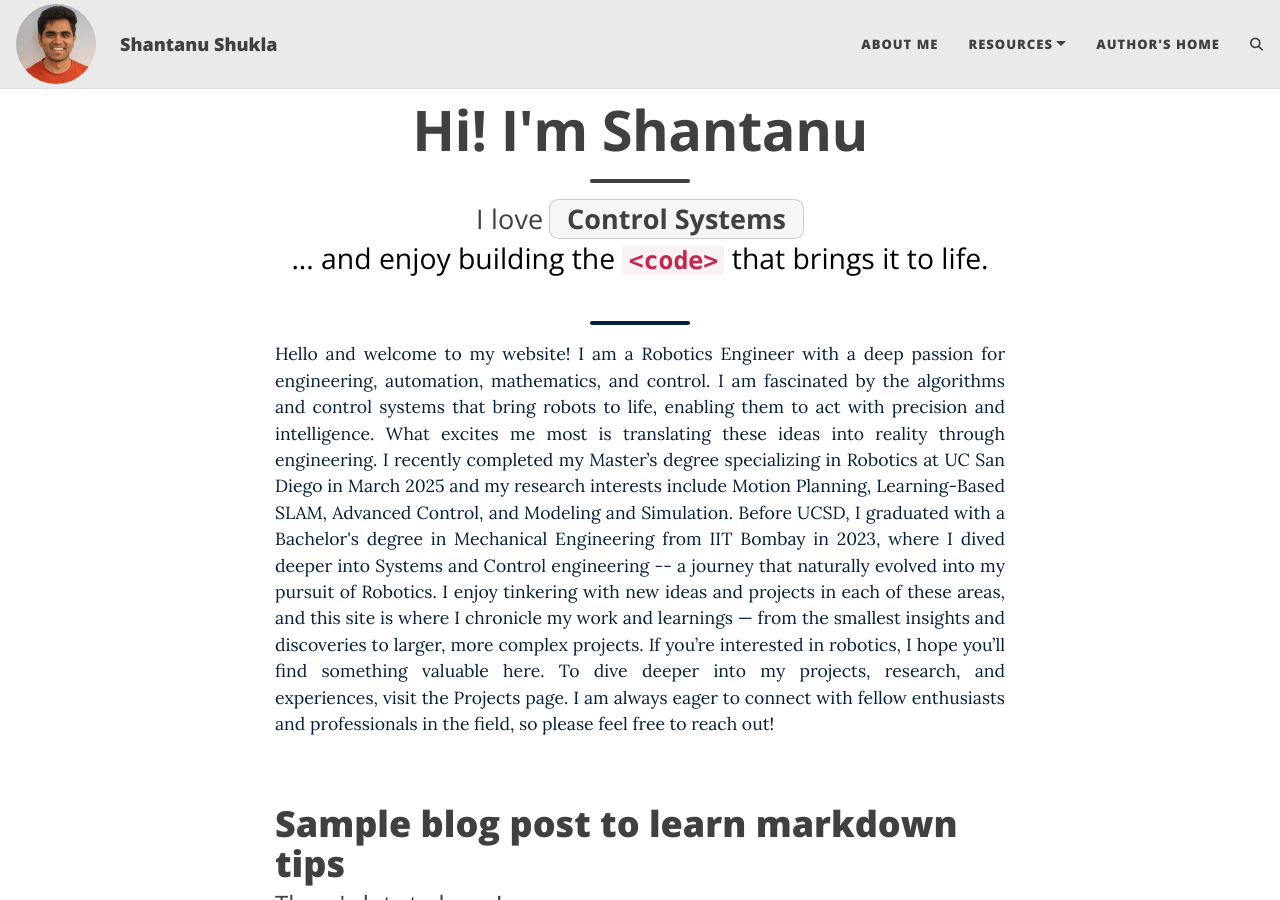
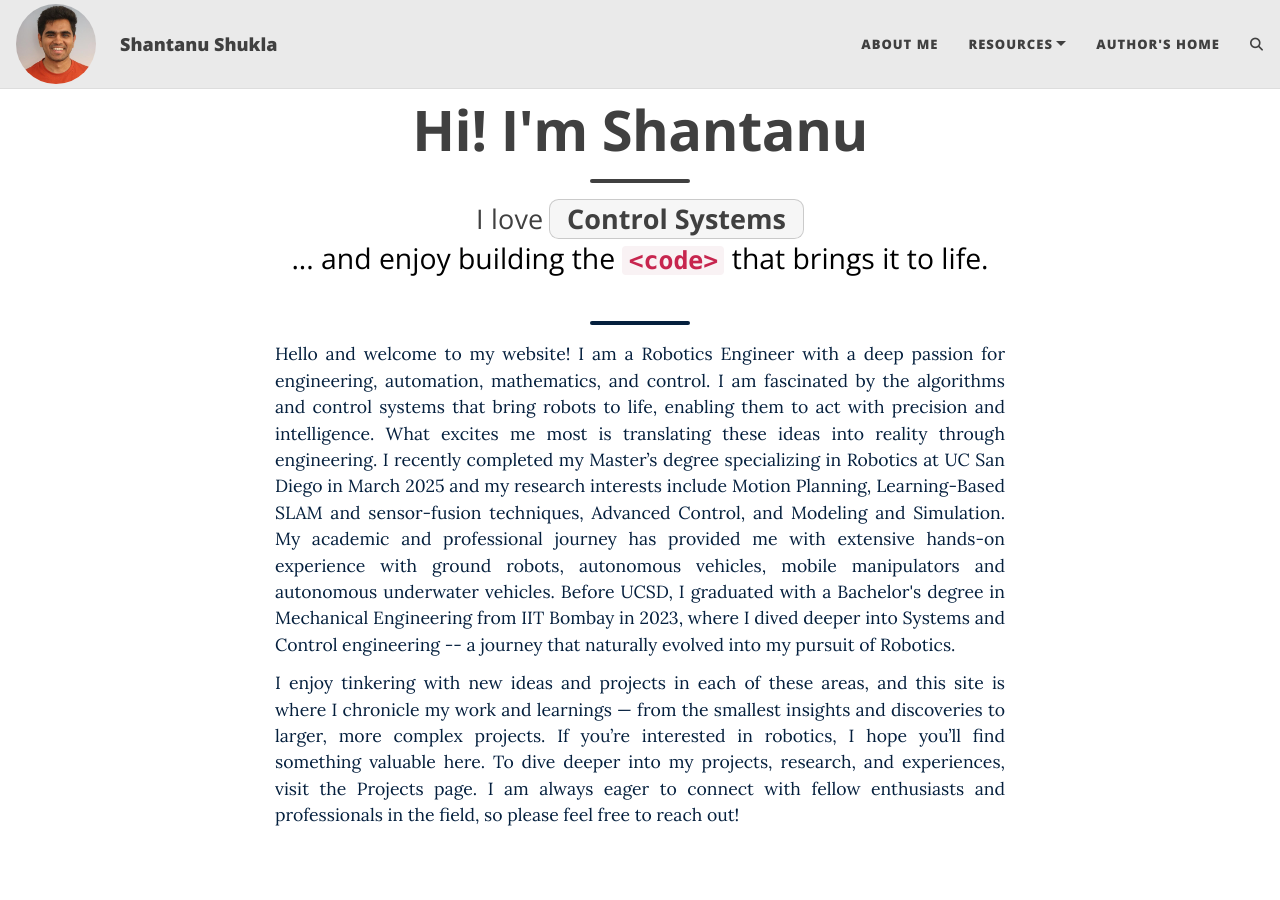
Before and after one commit to shantanusshukla/shantanusshukla.github.io, a Jekyll site: the page built from index.html, in a window 1280 px wide and 900 px high. Built offline with Jekyll 4.4.1, drawn with Linux system fonts in a browser that asks for light colours; the list of posts is cut into pages by our own code; comment, search, counter and statistics services are not loaded.

Commit message:
Update about on landing page

```diff
--- a/_includes/about_intro.html
+++ b/_includes/about_intro.html
@@ -3,8 +3,9 @@
     <p>
         Hello and welcome to my website! I am a Robotics Engineer with a deep passion for engineering, automation, mathematics, and control. I am fascinated by the algorithms and control systems that bring robots to life, enabling them to act with precision and intelligence. What excites me most is translating these ideas into reality through engineering.
 
-        I recently completed my Master’s degree specializing in Robotics at UC San Diego in March 2025 and my research interests include Motion Planning, Learning-Based SLAM, Advanced Control, and Modeling and Simulation. Before UCSD, I graduated with a Bachelor's degree in Mechanical Engineering from IIT Bombay in 2023, where I dived deeper into Systems and Control engineering -- a journey that naturally evolved into my pursuit of Robotics.
-
+        I recently completed my Master’s degree specializing in Robotics at UC San Diego in March 2025 and my research interests include Motion Planning, Learning-Based SLAM and sensor-fusion techniques, Advanced Control, and Modeling and Simulation. My academic and professional journey has provided me with extensive hands-on experience with ground robots, autonomous vehicles, mobile manipulators and autonomous underwater vehicles. Before UCSD, I graduated with a Bachelor's degree in Mechanical Engineering from IIT Bombay in 2023, where I dived deeper into Systems and Control engineering -- a journey that naturally evolved into my pursuit of Robotics.
+    </p>
+    <p>
         I enjoy tinkering with new ideas and projects in each of these areas, and this site is where I chronicle my work and learnings — from the smallest insights and discoveries to larger, more complex projects. If you’re interested in robotics, I hope you’ll find something valuable here. To dive deeper into my projects, research, and experiences, visit the Projects page. I am always eager to connect with fellow enthusiasts and professionals in the field, so please feel free to reach out!
     </p>
 </div>
```
